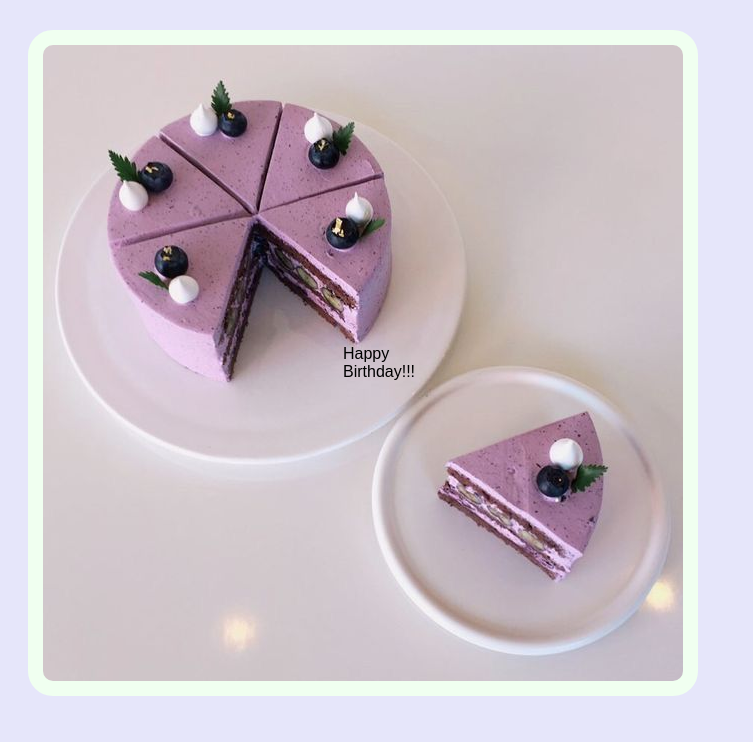
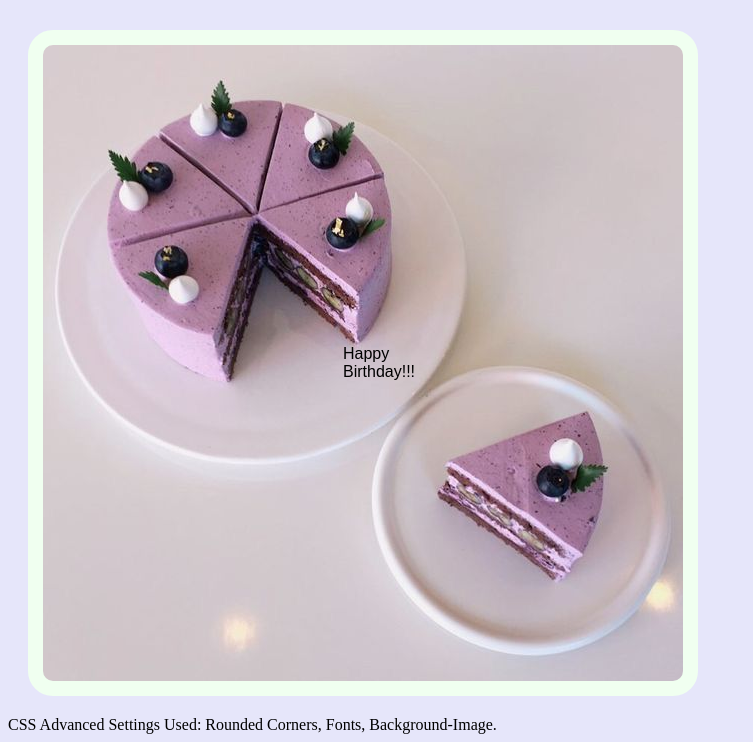
Before and after one commit to aluamangeldikyzy/assignment2, a plain HTML site: page index.html in a window 1280 px wide. Shown: the part 157-899 px from the top of the page, without its empty margins (0-753 px from the left). Before the commit the page ends 873 px from the top, so only its background shows below. Drawn offline with Linux system fonts and the light colour scheme.

Commit message:
Update index.html

```diff
--- a/index.html
+++ b/index.html
@@ -12,3 +12,4 @@
 
 </body>
 </html>
+CSS Advanced Settings Used: Rounded Corners, Fonts,  Background-Image.
```
